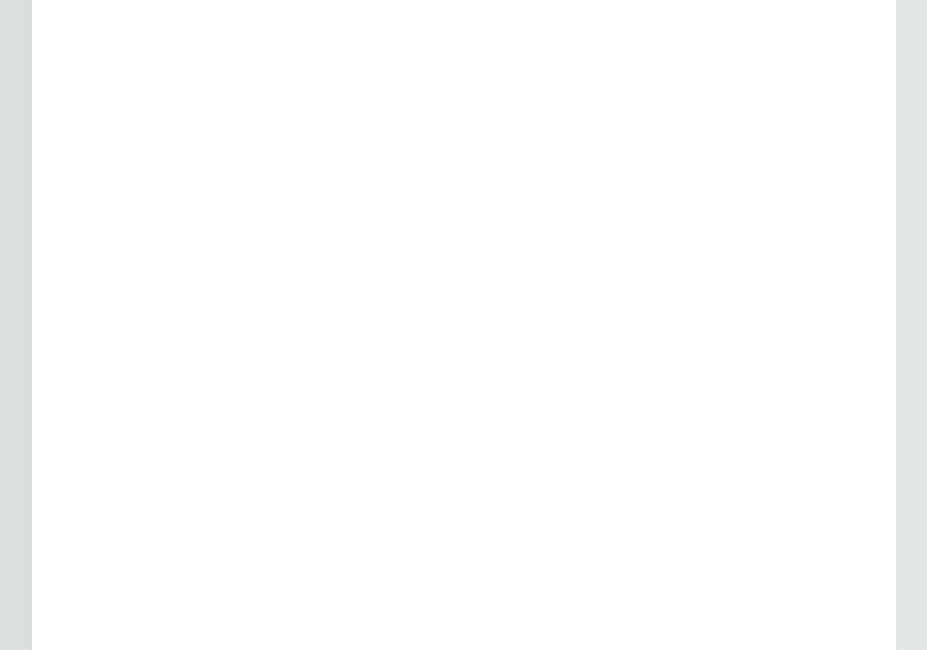
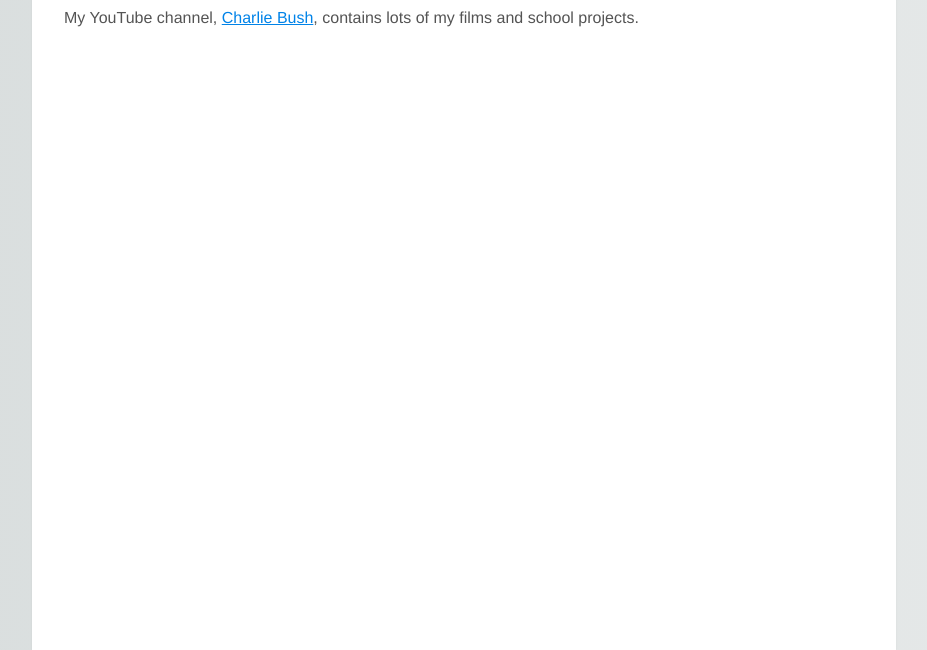
Before and after one commit to CharlieBush/charliebush.cf, a plain HTML site: page work.html in a window 1280 px wide. Shown: the part 150-800 px from the top of the page, without its empty margins (176-1103 px from the left). Drawn offline with Linux system fonts and the light colour scheme.

Commit message:
Update work.html

```diff
--- a/work.html
+++ b/work.html
@@ -13,6 +13,7 @@
   <a href="blog.html">Blog</a> </font> </h2>
 </header>
 <body>
+  <p> My YouTube channel, <a href=https://www.youtube.com/thedrumminggianttv>Charlie Bush</a>, contains lots of my films and school projects.</p>
 </body>
 <footer>
 </footer>
```
